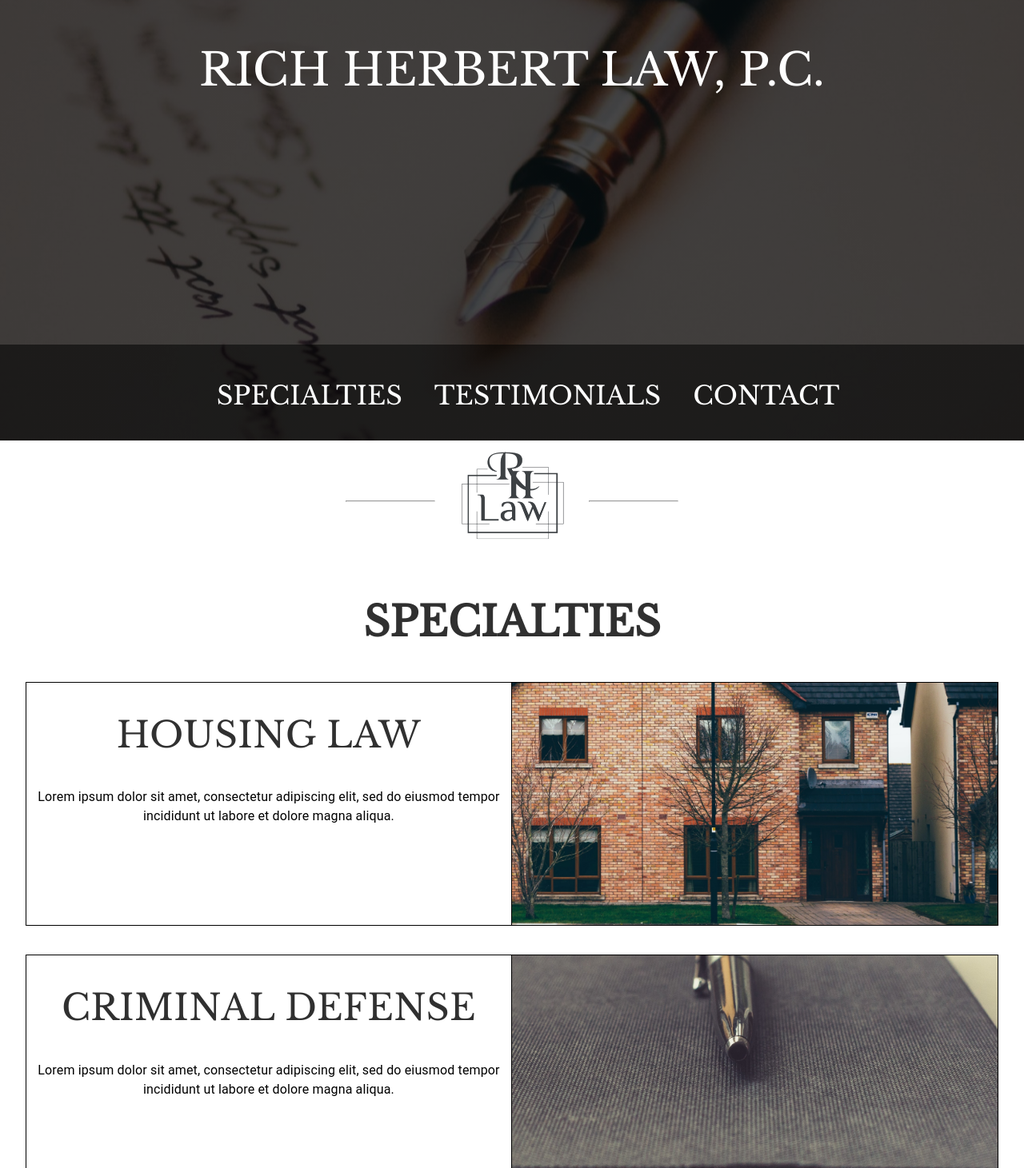
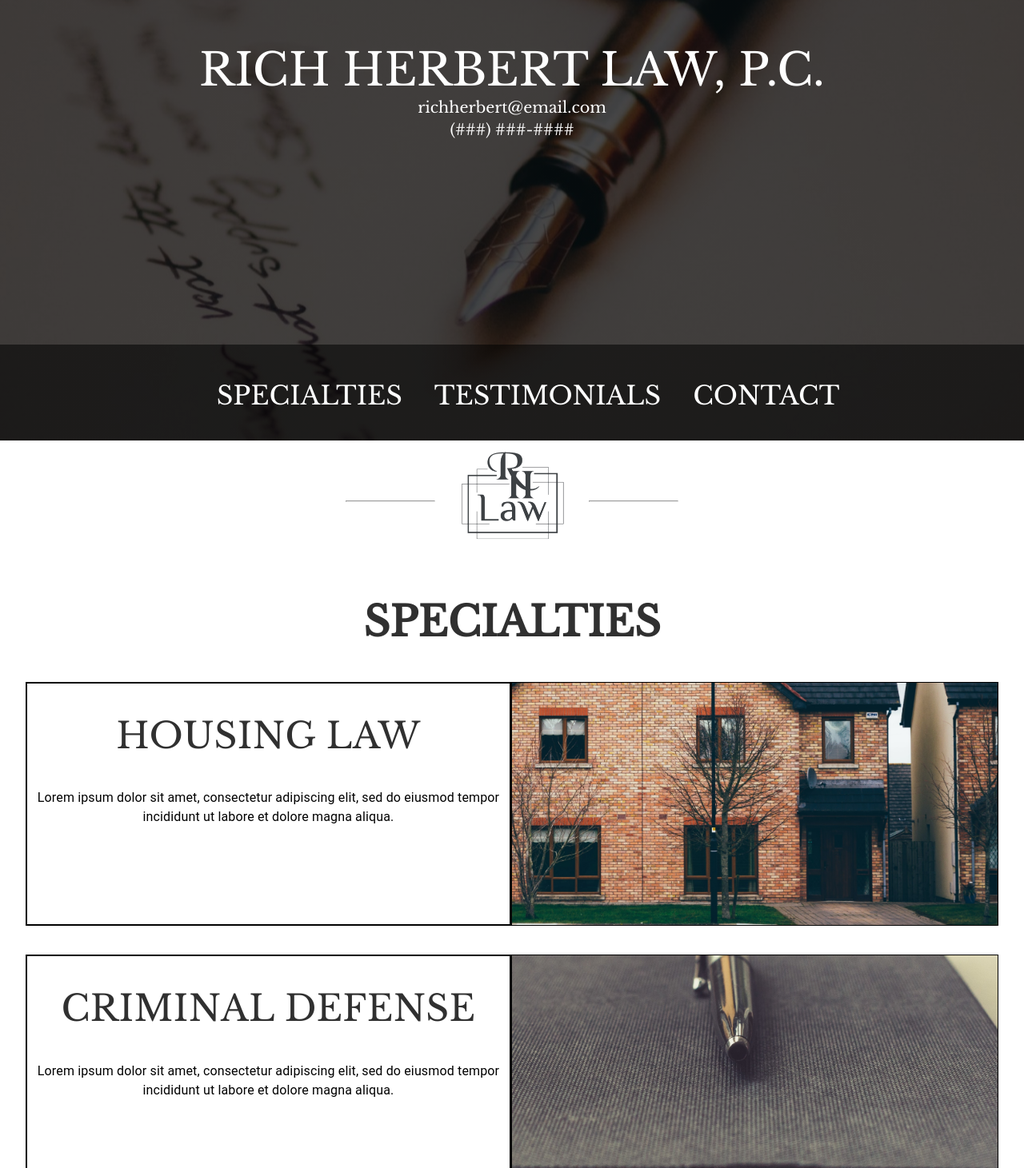
Before and after one commit to JackMcCalley/richherbertlaw, a React (Create React App) app: page / in a window 1280 px wide. Shown: the part 249-1710 px from the top of the page at 80% size. Built offline with nearby package versions, Linux system fonts and the light colour scheme.

Commit message:
commit to upload to vercel

```diff
--- a/src/components/Nav.js
+++ b/src/components/Nav.js
@@ -1,12 +1,10 @@
-import React, {useEffect, useRef} from "react";
+import React, { useEffect, useRef } from "react";
 import { NavLink, Link, useLocation } from "react-router-dom";
 import "../styles/Styles.css";
-import "../styles/Header.css"
+import "../styles/Header.css";
 import richlogowhite from "../assets/richlogowhite.png";
 
-
 const Nav = ({ refs }) => {
-
   const location = useLocation();
 
   useEffect(() => {
@@ -23,11 +21,11 @@ const Nav = ({ refs }) => {
       default:
       //ignore
     }
-  }, [location, refs])
+  }, [location, refs]);
 
   const scrollSmoothHandler = (ref) => {
-     ref.current.scrollIntoView({behavior: 'smooth'})
-  }
+    ref.current.scrollIntoView({ behavior: "smooth" });
+  };
 
   let activeStyle = {
     textDecoration: "none",
@@ -51,8 +49,10 @@ const Nav = ({ refs }) => {
             <img src={richlogowhite} alt="logo" />
           </div>
         </row>
-        <row className="title-text">
-        RICH HERBERT LAW, P.C.
+        <row className="title-text">RICH HERBERT LAW, P.C.</row>
+        <row className="subtitle">richherbert@email.com</row>
+        <row className="subtitle">
+          <a className="phonelink" href="tel:123-456-7890">(###) ###-####</a>
         </row>
       </container>
       <row>
@@ -64,7 +64,8 @@ const Nav = ({ refs }) => {
                   to="Specialties"
                   style={({ isActive }) =>
                     isActive ? activeStyle : defaultStyle
-                }>
+                  }
+                >
                   SPECIALTIES
                 </NavLink>
               </li>
@@ -94,6 +95,6 @@ const Nav = ({ refs }) => {
       </row>
     </div>
   );
-}
+};
 
 export default Nav;
--- a/src/components/Specialties.js
+++ b/src/components/Specialties.js
@@ -1,46 +1,14 @@
 import React, { forwardRef } from "react";
 import Grid from "@mui/material/Unstable_Grid2";
 import Box from "@mui/material/Box";
-import Card from "@mui/material/Card";
-import CardContent from "@mui/material/CardContent";
-import CardMedia from "@mui/material/CardMedia";
 import Typography from "@mui/material/Typography";
-import { CardActionArea } from "@mui/material";
-import housing from "../assets/housing.jpg";
 import housingthick from '../assets/housingthick.jpg'
 import notebook from '../assets/notebook.jpg'
 import '../styles/Specialties.css'
 
 const Specialties = forwardRef((props, ref) => {
+
   const Specialty = (props) => {
-    return (
-      <Grid item xs={12} align='center' marginBottom='2rem'>
-        <Card raised sx={{ maxWidth: "100%" }}>
-          <CardActionArea>
-            <div style={{ position: 'relative' }}>
-              <CardMedia
-                component="img"
-                height="auto"
-                image={props.image}
-                alt="housing"
-              />
-              <div style={{ position: 'absolute', display: 'inline-block', color: 'white', top: '50%', left: "50%", transform: 'translate(-50%, -50%)', fontSize: '15vmin' }}>
-                {props.title}
-              </div>
-            </div>
-            <CardContent>
-              <Typography sx={{ fontSize: '1.5rem' }}>
-                Lorem ipsum dolor sit amet, consectetur adipiscing elit, sed do eiusmod tempor incididunt ut labore et dolore magna aliqua. Ut enim ad minim veniam, quis nostrud exercitation ullamco laboris nisi ut aliquip ex ea commodo consequat. Duis aute irure dolor in reprehenderit in voluptate velit esse cillum dolore eu fugiat nulla pariatur. Excepteur sint occaecat cupidatat non proident, sunt in culpa qui officia deserunt mollit anim id est laborum.
-              </Typography>
-            </CardContent>
-          </CardActionArea>
-        </Card>
-
-      </Grid>
-    );
-  };
-
-  const Specialty2 = (props) => {
     return (
       <Grid container spacing={0}
         sx={{
@@ -52,7 +20,7 @@ const Specialties = forwardRef((props, ref) => {
           width: '95vw',
           margin: 0,
           }}>
-        <Grid xs={6} sx={{ margin: 0, padding: 0, border: 1, height: 'auto' }}>
+        <Grid xs={6} sx={{ margin: 0, padding: 0, border: 2, borderRight: 3, height: 'auto' }}>
           <Box sx={{}}>
             <Typography style={{margin: '2rem', fontFamily: 'Libre Baskerville', fontSize: '3.5vw'}} className="specialty-type">{props.title}</Typography>
             <Typography className="specialty-desc">Lorem ipsum dolor sit amet, consectetur adipiscing elit, sed do eiusmod tempor incididunt ut labore et dolore magna aliqua.</Typography>
@@ -78,9 +46,9 @@ const Specialties = forwardRef((props, ref) => {
         <Box sx={{ width: '100%', margin: 0 }}>
           <h1 className="specialty-title">SPECIALTIES</h1>
         </Box>
-        <Specialty2 image={housingthick} title="HOUSING LAW" description="" />
+        <Specialty image={housingthick} title="HOUSING LAW" description="" />
         <br/><br/>
-        <Specialty2 image={notebook} title="CRIMINAL DEFENSE" description="" />
+        <Specialty image={notebook} title="CRIMINAL DEFENSE" description="" />
       </Grid>
     </section>
   );
--- a/src/styles/Header.css
+++ b/src/styles/Header.css
@@ -39,12 +39,14 @@
     justify-content: center;
     align-items: center;
     color: white;
-
 }
 
 .subtitle {
+    font-size: 1.2rem;
+    display: flex;
+    justify-content: center;
+    align-items: center;
     color: white;
-    font-size: 2rem;
 }
 
 /* Nav Styles */
@@ -78,6 +80,15 @@
 }
 
 .nav a {
+    color: inherit;
+    text-decoration: none;
+    height: 100%;
+    display: flex;
+    align-items: center;
+    margin: .25rem;
+}
+
+.phonelink {
     color: inherit;
     text-decoration: none;
     height: 100%;
```
Lines whose indentation alone changed are shown as unchanged.
